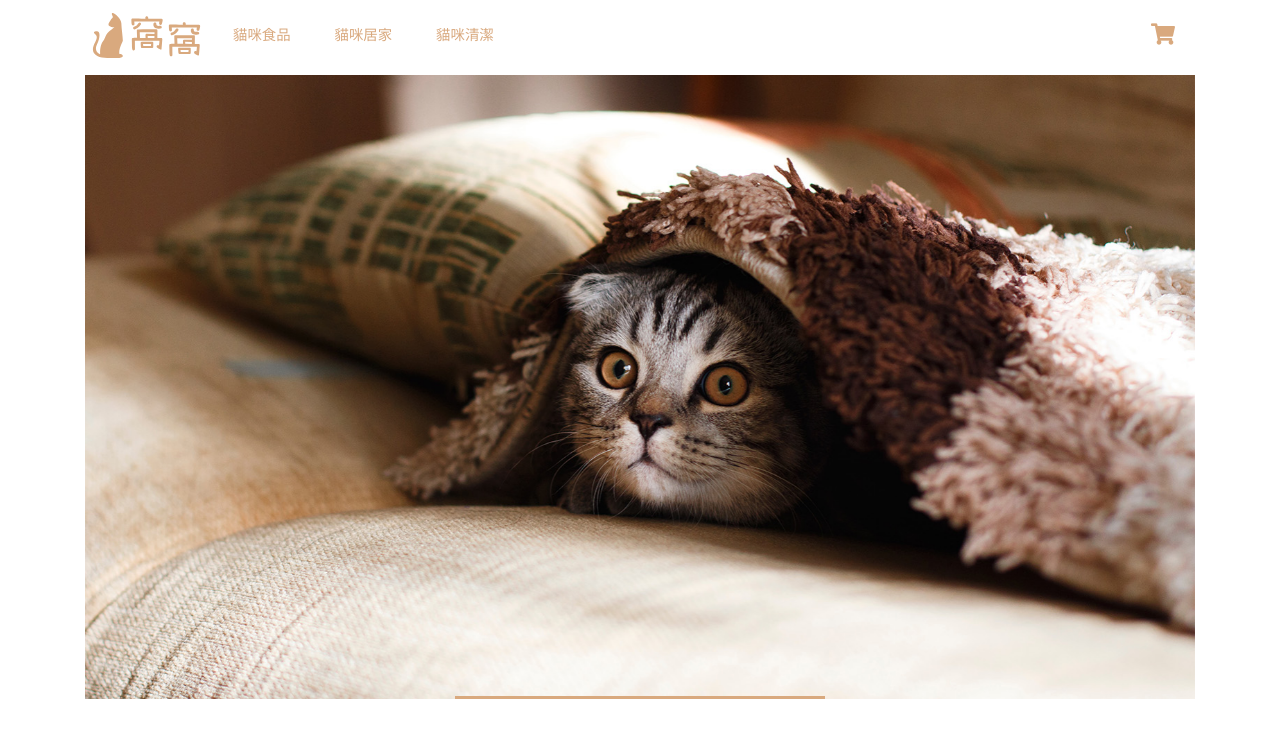
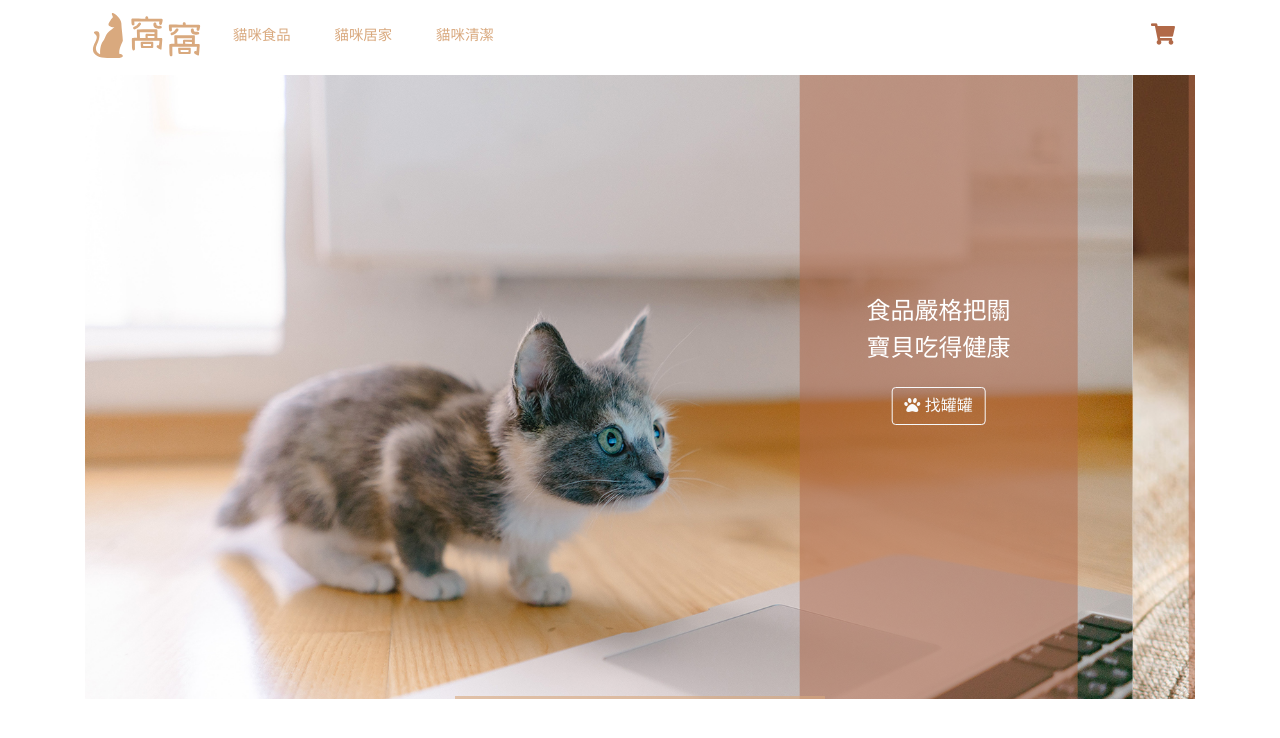
Before and after one commit to lizaosan/wuowo-cat-petshop, a Vue app: page /#/ in a window 1280 px wide. Shown: the top 738 px of the page. Built offline with nearby package versions, Linux system fonts and the light colour scheme; some icons are missing.

Commit message:
add carousel caption

```diff
--- a/src/assets/helpers/_variables.scss
+++ b/src/assets/helpers/_variables.scss
@@ -45,8 +45,8 @@ $green:   #28a745 !default;
 $teal:    #20c997 !default;
 $cyan:    #17a2b8 !default;
 
-$peach-puff:   #D9A97E;
-$light-peach-puff:#FFF7F0;
+$peach-puff:   #D9A97E !default;
+$light-peach-puff:#FFF7F0 !default;
 
 $colors: () !default;
 // stylelint-disable-next-line scss/dollar-variable-default
--- a/src/components/Carousel.vue
+++ b/src/components/Carousel.vue
@@ -7,20 +7,37 @@
                 <li data-target="#carousel-demo" data-slide-to="2"></li>
             </ol>
             <div class="carousel-inner">
+              <!--Slide Photo-->
                 <div class="carousel-item active">
-                <img class="d-block w-100" src="../assets/carousel_kittyMac.jpg" alt="">
+                  <img class="d-block w-100" src="../assets/carousel_kittyMac.jpg" alt="">
+                  <div class="carousel-caption right d-none d-md-block w-25 h-100 ml-auto mr-auto">
+                    <h4>食品嚴格把關</h4>
+                    <h4>寶貝吃得健康</h4>
+                    <button type="button" class="btn btn-outline-light"><i class="fas fa-paw"></i> 找罐罐</button>
+                  </div>
                 </div>
                 <div class="carousel-item">
-                <img class="d-block w-100" src="../assets/carousel_catInRug.jpg" alt="">
+                  <img class="d-block w-100" src="../assets/carousel_catInRug.jpg" alt="">
+                  <div class="carousel-caption left d-none d-md-block w-25 h-100">
+                    <h4>為你的毛寶貝</h4>
+                    <h4>添購一切所需</h4>
+                    <button type="button" class="btn btn-outline-light"><i class="fas fa-paw"></i> 購物去</button>
+                  </div>
                 </div>
                 <div class="carousel-item">
-                <img class="d-block w-100" src="../assets/carousel_closeEye.jpg" alt="">
+                  <img class="d-block w-100" src="../assets/carousel_closeEye.jpg" alt="">
+                  <div class="carousel-caption right d-none d-md-block w-25 h-100 ml-auto mr-auto">
+                    <h4>乾淨的毛髮</h4>
+                    <h4>維護貓咪整潔</h4>
+                    <button type="button" class="btn btn-outline-light"><i class="fas fa-paw"></i> 清潔用品</button>
+                  </div>
                 </div>
+                <!--Hidden Button-->
                 <a href="#carousel-demo" class="carousel-control-prev" data-slide="prev">
-                <span></span>
+                  <span></span>
                 </a>
                 <a href="#carousel-demo" class="carousel-control-next" data-slide="next">
-                <span></span>
+                  <span></span>
                 </a>
             </div>
         </div>
@@ -37,7 +54,10 @@ export default {
 }
 </script>
 
-<style scoped>
+<style lang="scss" scoped>
+$primary: #D9A97E;
+$transparent-primary: rgba(177, 105, 72, 0.5);
+
 .carousel-control {
   position: absolute;
   top: 50%;
@@ -70,6 +90,24 @@ ol.carousel-indicators li.active {
 }
 
 ol.carousel-indicators li.active {
-  background: #D9A97E;
+  background: $primary;
+}
+
+.carousel-caption {
+  background-color: $transparent-primary;
+  bottom: 0px;
+  padding-top: 20%;
+}
+
+.right {
+  left: 70%;
+}
+
+.left {
+  left: 5%;
+}
+
+.carousel-caption .btn {
+  margin-top: 1rem;
 }
 </style>
--- a/src/components/Navbar.vue
+++ b/src/components/Navbar.vue
@@ -59,6 +59,6 @@ export default {
 }
 
 .fas {
-  color: #D9A97E;
+  color: #B16948;
 }
 </style>
```
Also changed, not shown: src/assets/carousel_closeEye.jpg.
